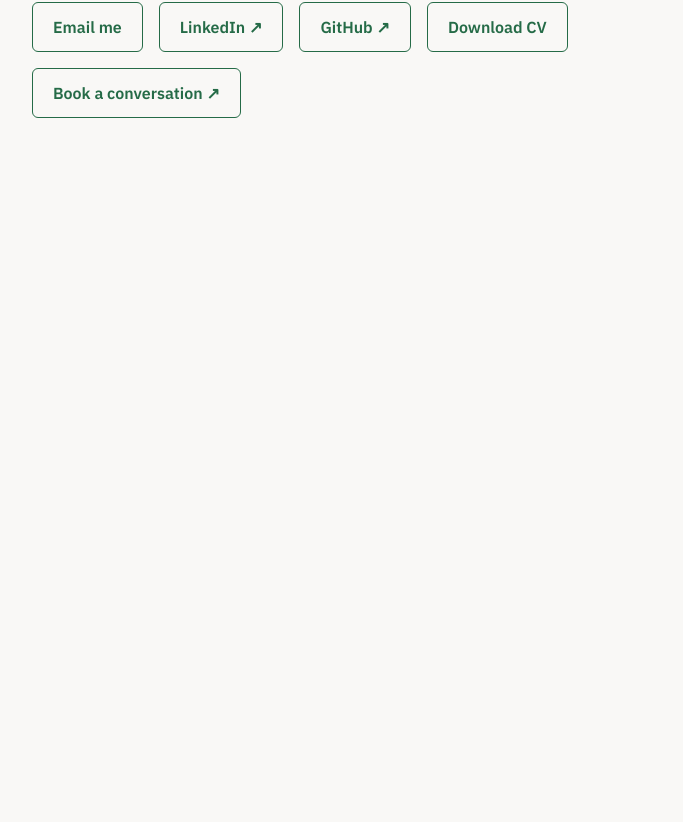
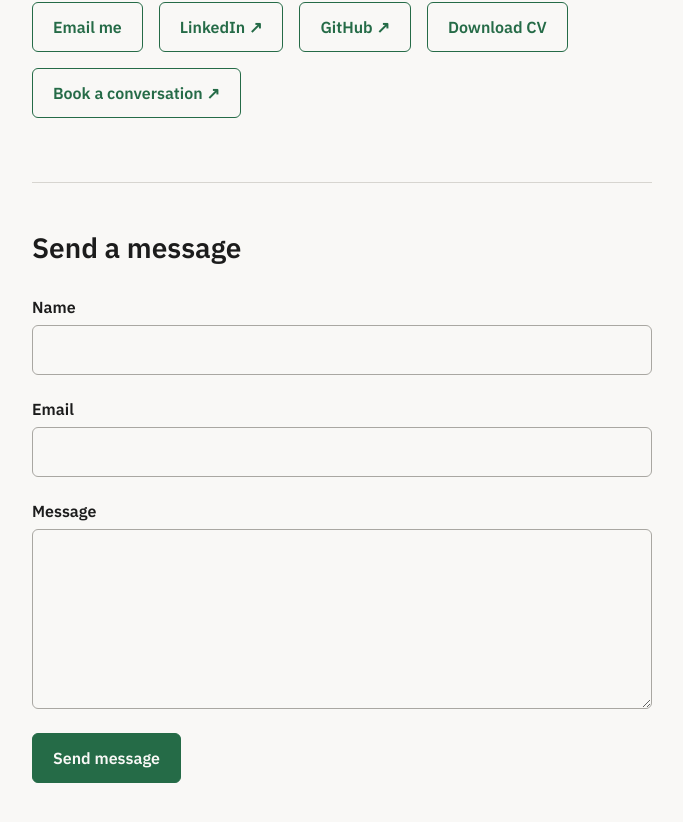
Before and after one commit to damiannogueira/damian-nogueira-portfolio, a React (Vite) app: page / in a window 1280 px wide. Shown: the part 5868-6690 px from the top of the page, without its empty margins (48-731 px from the left). Before the commit the page ends 6106 px from the top, so only its background shows below. Built offline with nearby package versions, Linux system fonts and the light colour scheme.

Commit message:
feat(portfolio): add working contact form

```diff
--- a/package.json
+++ b/package.json
@@ -10,6 +10,7 @@
     "preview": "vite preview"
   },
   "dependencies": {
+    "@formspree/react": "^3.0.0",
     "react": "^19.2.8",
     "react-dom": "^19.2.8",
     "react-router": "^8.3.0"
--- /dev/null
+++ b/src/components/ContactForm.tsx
@@ -0,0 +1,88 @@
+import { useForm, ValidationError } from "@formspree/react"
+
+function ContactForm() {
+  const [state, handleSubmit] = useForm("myeyzdbe")
+  const hasFormError = (state.errors?.getFormErrors().length ?? 0) > 0
+
+  return (
+    <div className="contact-form-container">
+      <h3>Send a message</h3>
+
+      {state.succeeded ? (
+        <p className="contact-form-success" role="status">
+          Thanks — your message was sent successfully. I&apos;ll get back to you
+          soon.
+        </p>
+      ) : (
+        <form
+          className="contact-form"
+          onSubmit={handleSubmit}
+          aria-busy={state.submitting}
+        >
+          <div className="contact-form-field">
+            <label htmlFor="contact-name">Name</label>
+            <input
+              id="contact-name"
+              type="text"
+              name="name"
+              autoComplete="name"
+              required
+            />
+            <ValidationError
+              className="contact-form-error"
+              prefix="Name"
+              field="name"
+              errors={state.errors}
+            />
+          </div>
+
+          <div className="contact-form-field">
+            <label htmlFor="contact-email">Email</label>
+            <input
+              id="contact-email"
+              type="email"
+              name="email"
+              autoComplete="email"
+              required
+            />
+            <ValidationError
+              className="contact-form-error"
+              prefix="Email"
+              field="email"
+              errors={state.errors}
+            />
+          </div>
+
+          <div className="contact-form-field">
+            <label htmlFor="contact-message">Message</label>
+            <textarea
+              id="contact-message"
+              name="message"
+              rows={7}
+              required
+            />
+            <ValidationError
+              className="contact-form-error"
+              prefix="Message"
+              field="message"
+              errors={state.errors}
+            />
+          </div>
+
+          {hasFormError && (
+            <p className="contact-form-error" role="alert">
+              Sorry, I couldn&apos;t send your message. Please check your connection
+              and try again, or use one of the contact options above.
+            </p>
+          )}
+
+          <button type="submit" disabled={state.submitting}>
+            {state.submitting ? "Sending…" : "Send message"}
+          </button>
+        </form>
+      )}
+    </div>
+  )
+}
+
+export default ContactForm
--- a/src/index.css
+++ b/src/index.css
@@ -293,6 +293,90 @@ main {
 .contact-links a:hover {
   background-color: #256b47;
   color: #f9f8f6;
+}
+
+.contact-form-container {
+  max-width: 620px;
+  margin-top: 64px;
+  padding-top: 48px;
+  border-top: 1px solid #d7d5d0;
+}
+
+.contact-form-container h3 {
+  margin: 0;
+  font-size: 1.75rem;
+  line-height: 1.2;
+}
+
+.contact-form {
+  display: grid;
+  gap: 24px;
+  margin-top: 32px;
+}
+
+.contact-form-field {
+  display: grid;
+  gap: 8px;
+}
+
+.contact-form-field label {
+  font-weight: 600;
+}
+
+.contact-form-field input,
+.contact-form-field textarea {
+  width: 100%;
+  padding: 14px 16px;
+  border: 1px solid #a9a7a2;
+  border-radius: 6px;
+  font: inherit;
+  color: #1c1c1c;
+  background-color: #f9f8f6;
+}
+
+.contact-form-field textarea {
+  min-height: 180px;
+  resize: vertical;
+}
+
+.contact-form-field input:focus-visible,
+.contact-form-field textarea:focus-visible,
+.contact-form button:focus-visible {
+  outline: 3px solid #256b47;
+  outline-offset: 2px;
+}
+
+.contact-form button {
+  justify-self: start;
+  padding: 14px 20px;
+  border: 1px solid #256b47;
+  border-radius: 6px;
+  font: inherit;
+  font-weight: 600;
+  color: #f9f8f6;
+  background-color: #256b47;
+  cursor: pointer;
+}
+
+.contact-form button:hover:not(:disabled) {
+  background-color: #1d5739;
+}
+
+.contact-form button:disabled {
+  opacity: 0.65;
+  cursor: wait;
+}
+
+.contact-form-error {
+  margin: 0;
+  color: #9a2f2f;
+  line-height: 1.5;
+}
+
+.contact-form-success {
+  margin: 24px 0 0;
+  line-height: 1.7;
+  color: #256b47;
 }
 
 .case-header {
--- a/src/pages/Home.tsx
+++ b/src/pages/Home.tsx
@@ -1,3 +1,5 @@
+import ContactForm from "../components/ContactForm"
+
 function Home() {
   return (
     <>
@@ -249,6 +251,8 @@ function Home() {
                 Book a conversation ↗
               </a>
             </div>
+
+            <ContactForm />
           </div>
         </section>
       </main>
```
Also changed, not shown: 1 other file (tests, documents, lock files or other folders).
